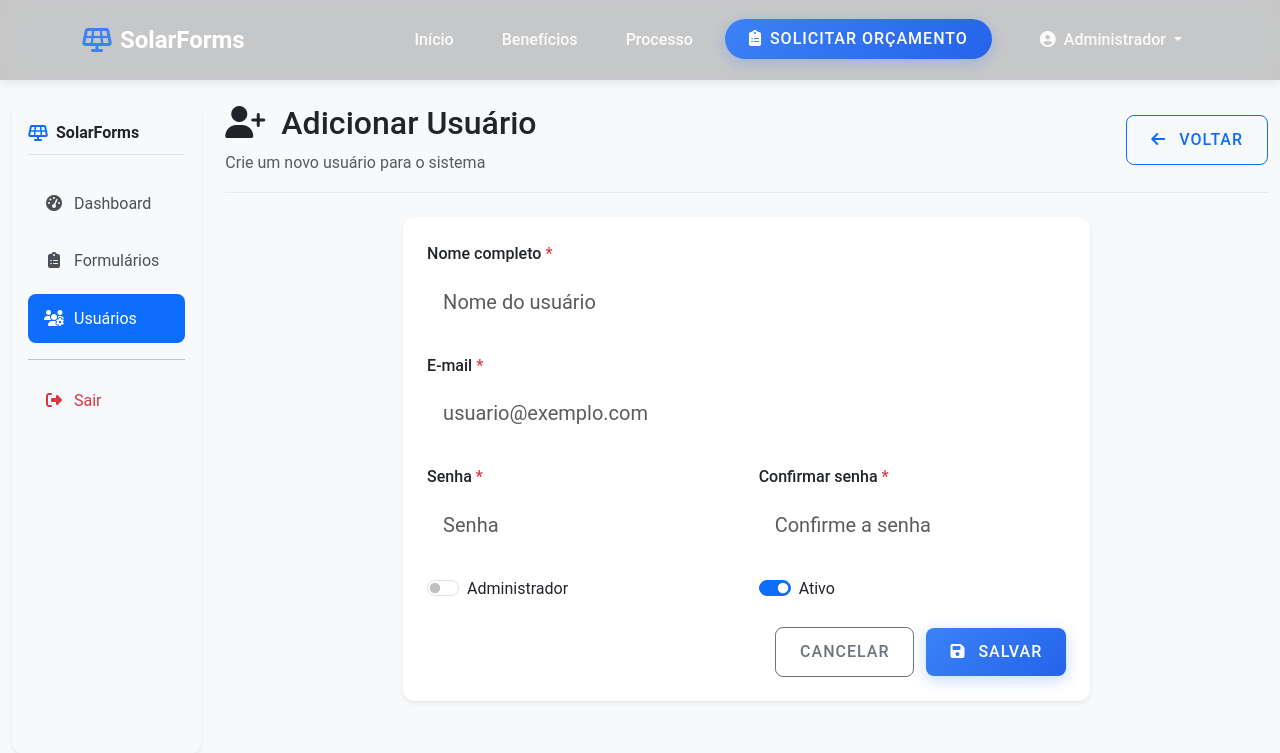
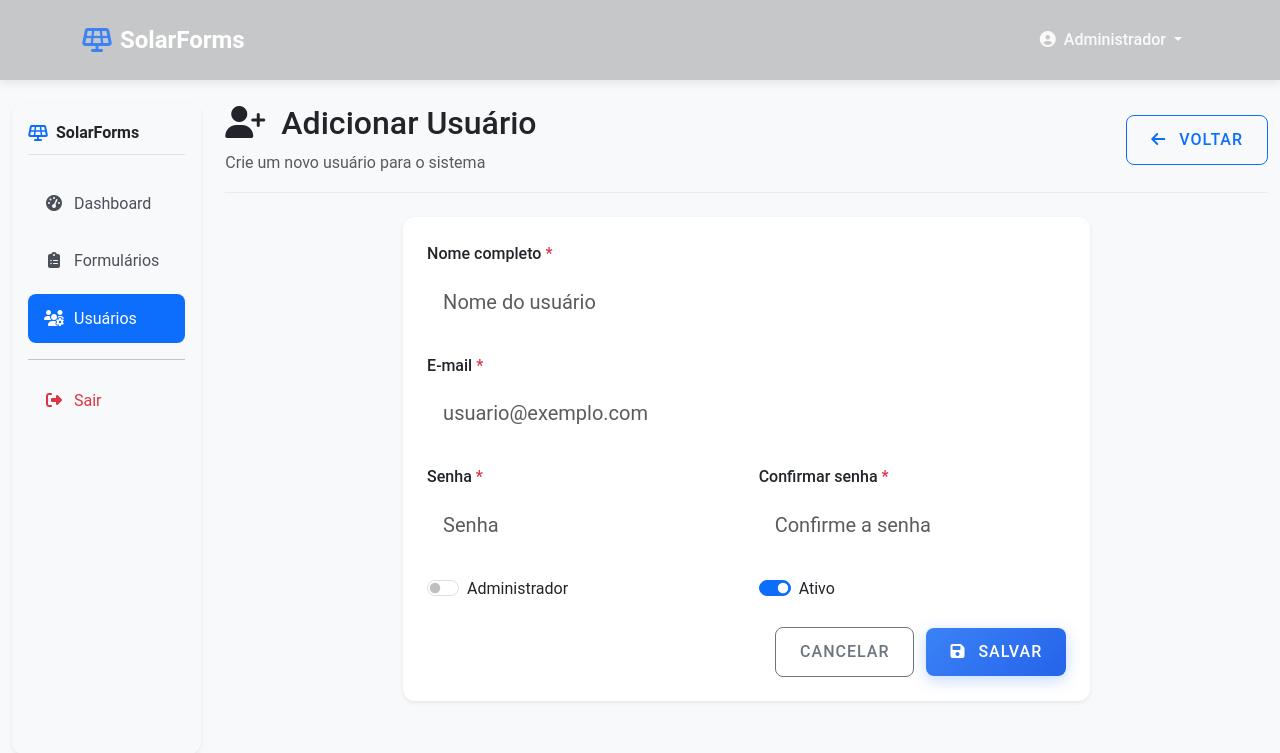
Before and after one commit to ermeson119/Projeto_solar, a Flask app: page /admin/adicionar_usuario in a window 1280 px wide. Shown: the top 753 px of the page. Run offline with Flask 3, Linux system fonts and the light colour scheme; a user stored in the database is signed in; some libraries are stand-ins or nearby versions.

Commit message:
fix: correção no menu e no footer

```diff
--- a/app/templates/base.html
+++ b/app/templates/base.html
@@ -26,12 +26,13 @@
                     <span>SolarForms</span>
                 </a>
 
-                <button class="navbar-toggler" type="button" data-bs-toggle="collapse" data-bs-target="#navbarNav">
+                <button class="navbar-toggler" type="button" data-bs-toggle="collapse" data-bs-target="#navbarNav" aria-controls="navbarNav" aria-expanded="false" aria-label="Toggle navigation">
                     <span class="navbar-toggler-icon"></span>
                 </button>
 
-                <div class="collapse navbar-collapse" id="navbarNav">
-                    <ul class="navbar-nav ms-auto">
+                <div class="collapse navbar-collapse flex-grow-1" id="navbarNav">
+                    <ul class="navbar-nav mx-auto">
+                        {% if request.endpoint == 'inicio' %}
                         <li class="nav-item">
                             <a class="nav-link" href="{{ url_for('inicio') }}">Início</a>
                         </li>
@@ -46,8 +47,12 @@
                                 <i class="fas fa-clipboard-list me-2"></i>Solicitar Orçamento
                             </a>
                         </li>
+                        {% endif %}
+                    </ul>
+
+                    <ul class="navbar-nav ms-auto">
                         {% if current_user.is_authenticated %}
-                            <li class="nav-item dropdown ms-lg-3">
+                            <li class="nav-item dropdown">
                                 <a class="nav-link dropdown-toggle" href="#" role="button" data-bs-toggle="dropdown">
                                     <i class="fas fa-user-circle me-1"></i> {{ current_user.nome }}
                                 </a>
@@ -58,7 +63,7 @@
                                 </ul>
                             </li>
                         {% else %}
-                            <li class="nav-item ms-lg-3">
+                            <li class="nav-item">
                                 <a class="nav-link" href="{{ url_for('login') }}">
                                     <i class="fas fa-sign-in-alt me-1"></i> Login
                                 </a>
@@ -155,7 +160,7 @@
                         </div>
                     </div>
                     <div class="mt-4">
-                        <a href="{{ url_for('formulario') }}" class="btn btn-primary w-100">
+                        <a href="{{ url_for('formulario') }}" class="btn btn-primary w-100" style="position: relative; z-index: 10;">
                             <i class="fas fa-clipboard-list me-2"></i>Solicitar Orçamento
                         </a>
                     </div>
--- a/app/templates/inicio.html
+++ b/app/templates/inicio.html
@@ -98,7 +98,7 @@
 </section>
 
 <!-- Process Section -->
-<section class="py-5">
+<section id="processo" class="py-5">
     <div class="container">
         <div class="row align-items-center">
             <div class="col-md-6 mb-4 mb-md-0">
```
